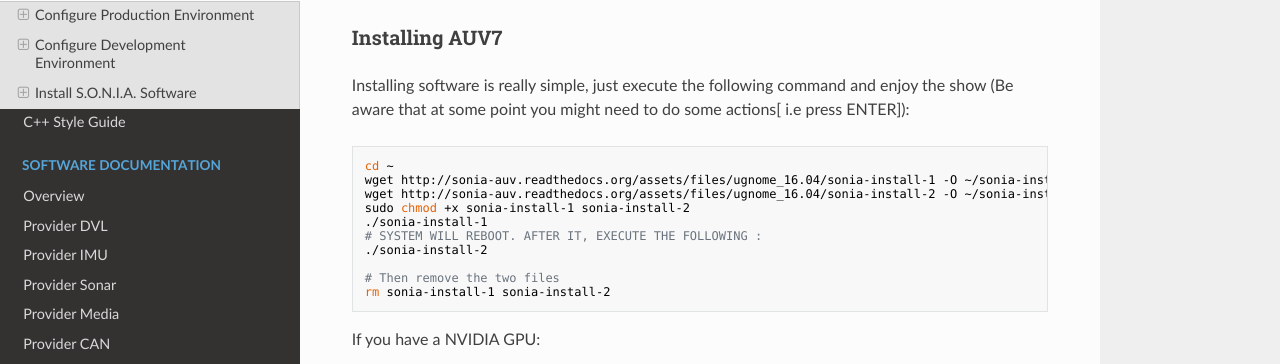
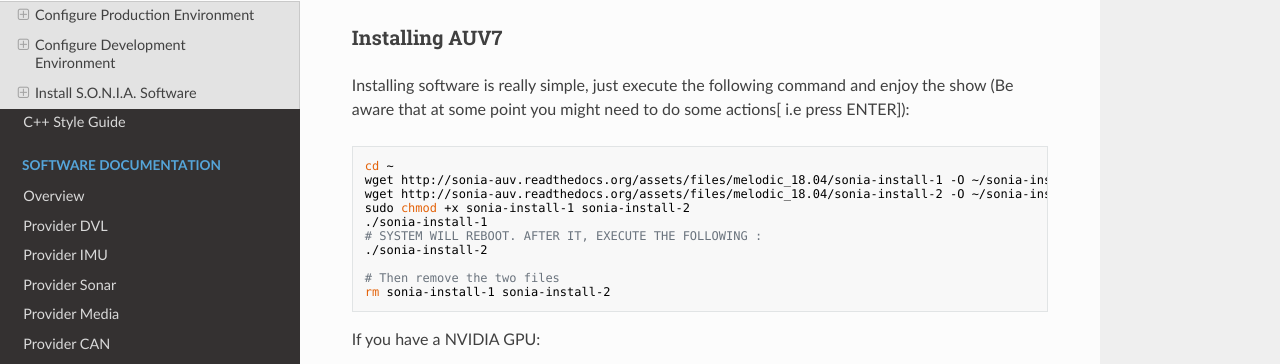
Before and after one commit to sonia-auv/documentation, an MkDocs documentation site: the page built from docs/user/installation.md, in a window 1280 px wide and 900 px high, scrolled down 7372 px. Shown: the part 101-465 px from the top of the window. Built offline with MkDocs 1.6.1, drawn with Linux system fonts in a browser that asks for light colours; nearby versions of some CDN libraries; old or Windows-style settings are respelled for this version of MkDocs; some of the changed lines change nothing that is shown.

Commit message:
Update installation.md
update for melodic 18.04

```diff
--- a/docs/user/installation.md
+++ b/docs/user/installation.md
@@ -331,8 +331,8 @@
 Installing software is really simple, just execute the following command and enjoy the show (Be aware that at some point you might need to do some actions[ i.e press ENTER]):
 
 	cd ~
-	wget http://sonia-auv.readthedocs.org/assets/files/ugnome_16.04/sonia-install-1 -O ~/sonia-install-1
-	wget http://sonia-auv.readthedocs.org/assets/files/ugnome_16.04/sonia-install-2 -O ~/sonia-install-2
+	wget http://sonia-auv.readthedocs.org/assets/files/melodic_18.04/sonia-install-1 -O ~/sonia-install-1
+	wget http://sonia-auv.readthedocs.org/assets/files/melodic_18.04/sonia-install-2 -O ~/sonia-install-2
 	sudo chmod +x sonia-install-1 sonia-install-2
 	./sonia-install-1
 	# SYSTEM WILL REBOOT. AFTER IT, EXECUTE THE FOLLOWING :
```
